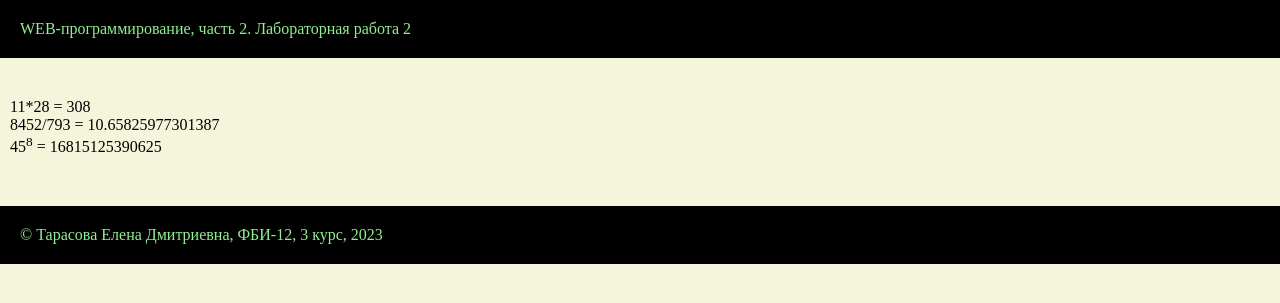
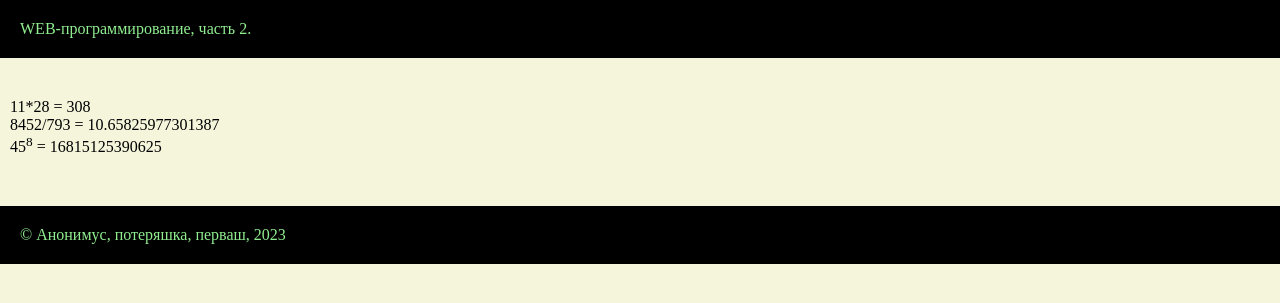
Before and after one commit to Leeeeennaa/web-programming-labs2, a Flask app: page /lab2/example in a window 1280 px wide. Shown: the top 303 px of the page. Run offline with Flask 3, Linux system fonts and the light colour scheme.

Commit message:
Условия в шаблоне

```diff
--- a/app.py
+++ b/app.py
@@ -138,8 +138,8 @@ def Curtains():
 '''
 @app.route('/lab2/example')
 def example():
-    name = 'Тарасова Елена Дмитриевна'
-    nomber = ' 2'
-    group = ' ФБИ-12'
-    course = ' 3 курс'
-    return render_template('example.html', name=name, nomber=nomber, group=group, course=course)
+    name = ''
+    nomber = '2'
+    group = ''
+    course = ''
+    return render_template('example.html', name=name,nomber=nomber, group=group, course=course)
--- a/templates/example.html
+++ b/templates/example.html
@@ -3,12 +3,12 @@
 <head>
     <meta charset="UTF-8">
     <meta name="viewport" content="width=device-width, initial-scale=1.0">
-    <title>Елена Тарасова. Лабораторная работа {{nomber}}</title>
+    <title>{% if name %} {{name}} {% else %} Анонимус {% endif %}.Лабораторная работа {{nomber}}</title>
     <link rel="stylesheet" href="{{url_for('static', filename='main.css') }}">
 </head>
 <body>
     <header>
-        WEB-программирование, часть 2. Лабораторная работа {{nomber}}
+        WEB-программирование, часть 2.{% if lab_num %} Лабораторная работа 2{% endif %}
     </header>
 
     <main>
@@ -18,7 +18,23 @@
     </main>
 
     <footer>
-        &copy; {{ name}},{{ group}},{{ course}}, 2023
+        &copy;
+        {% if name %}
+            {{ name}},
+        {% else %}
+            Анонимус,
+        {% endif %}
+        {% if group %}
+            {{ group}},
+        {% else %}
+            потеряшка,
+        {% endif %}
+        {% if course %}
+            {{ course}},
+        {% else %}
+            перваш,
+        {% endif %}
+        2023
     </footer>
 </body>
 </html>
```
